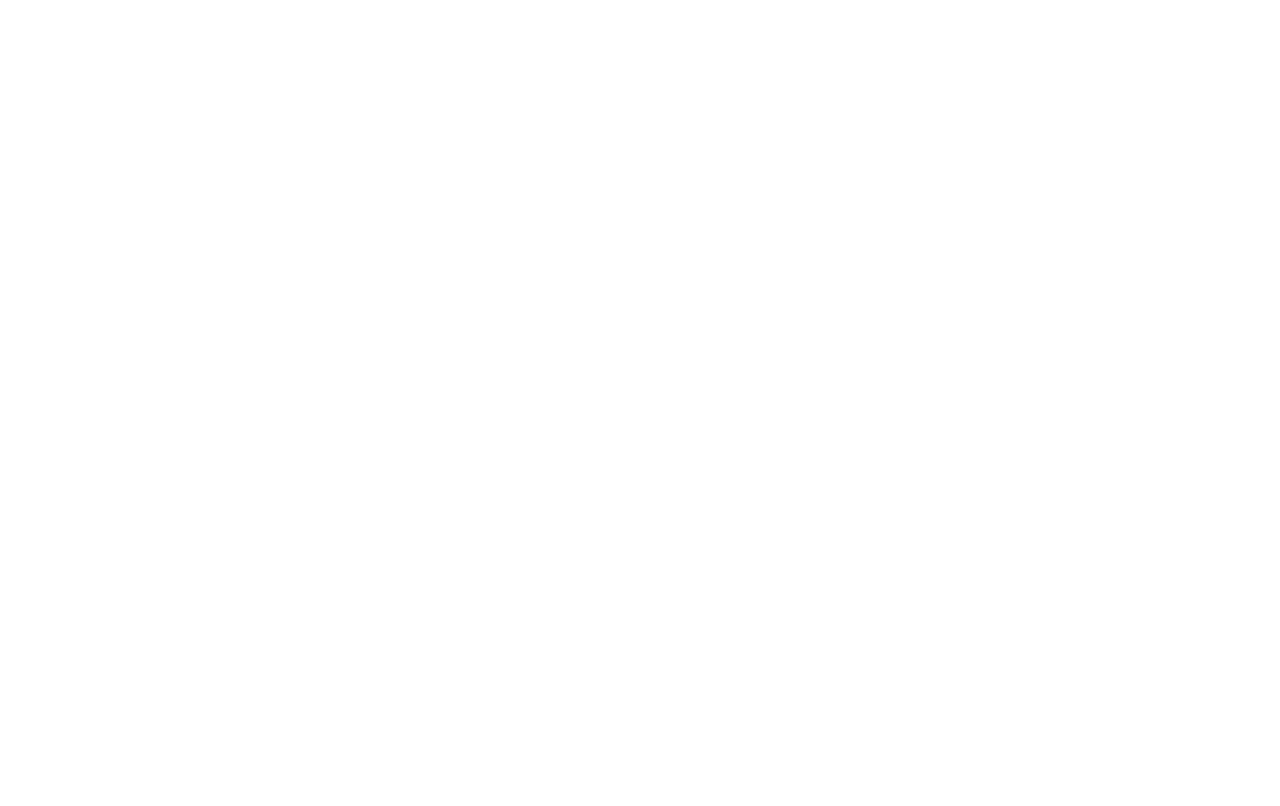
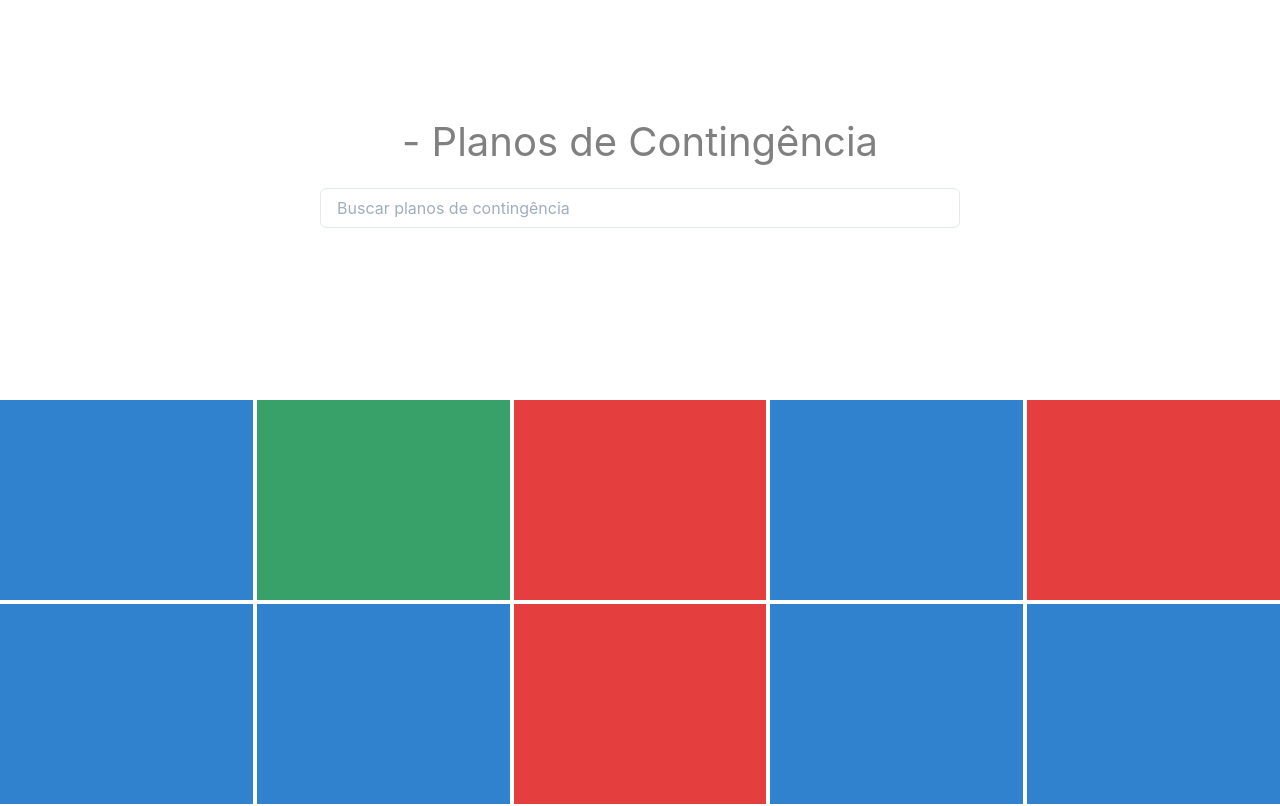
Before and after one commit to rique223/mvp-mayday, a React (Create React App) app: page /contingencias/1 in a window 1280 px wide. Before the commit this address had no page. Shown: the top 806 px of the page. Built offline with nearby package versions, Linux system fonts and the light colour scheme.

Commit message:
feat(Plano de Contingencia): :sparkles: Leitura da informacao da route e flex css
verifica a informacao da rota, busca o nome da cidade e faz o flex

```diff
--- a/src/App.jsx
+++ b/src/App.jsx
@@ -12,7 +12,9 @@
         <Routes>
           <Route path="/" element={<HomeScreen />} />
           <Route path="modulos" element={<ModulosScreen />} />
-          <Route path="contingencia/:idCidade" element={<ContingenciaScreen />} />
+          <Route path="contingencias/:idCidade" element={<ContingenciaScreen />} />
+          {/* <Route path="contingencia/:idCidade" render={(props) => <ContingenciaScreen props={props} />} /> */}
+
         </Routes>
       </BrowserRouter>
     </CidadesContextProvider>
--- a/src/Context/CidadesContext.jsx
+++ b/src/Context/CidadesContext.jsx
@@ -7,8 +7,10 @@
 
     const [cidades, setCidades] = useState([]);
 
+    const findCidadeById = (listaCidades,valor) => listaCidades.filter((x) => x.value === valor).map((v) => v.label);
+
     return (
-        <CidadesContext.Provider value={{cidades, setCidades}}>
+        <CidadesContext.Provider value={{cidades, setCidades, findCidadeById}}>
             {children}
         </CidadesContext.Provider>
     )
--- a/src/Pages/HomeScreen/ContingenciaScreen.jsx
+++ b/src/Pages/HomeScreen/ContingenciaScreen.jsx
@@ -2,24 +2,30 @@
   Avatar,
   Box,
   Button,
+  Container,
   Flex,
+  Grid,
+  GridItem,
   Heading,
   Input,
   Text,
 } from "@chakra-ui/react";
+
 import { SearchIcon } from "@chakra-ui/icons";
 import "../../App.scss";
 import { useContext, useEffect, useState } from "react";
 import fetchMunicipios from "../../Helpers/fetchMunicipios";
 import { CUIAutoComplete } from "chakra-ui-autocomplete";
-import { Link } from "react-router-dom";
+import { Link, useParams } from "react-router-dom";
 import { CidadesContext } from "../../Context/CidadesContext";
 
 const ContingenciaScreen = (props) => {
+  const { cidades, setCidades, findCidadeById } = useContext(CidadesContext);
+  let { idCidade } = useParams();
 
   useEffect(() => {
-    console.log("props", props)
-  }, [])
+    console.log("props", cidades, idCidade);
+  }, []);
 
   return (
     <Flex
@@ -27,8 +33,47 @@
       h="100%"
       flexDir="column"
       alignItems="center"
-      paddingBlockStart="12rem"
     >
+      <Flex
+        w="50%"
+        h="50%"
+        flexDir="column"
+        alignItems="center"
+        paddingBlockStart="6rem"
+      >
+        <Box
+          padding="4"
+          color="grey"
+          maxW="lg"
+          fontSize={"40px"}
+          textAlign={"center"}
+        >
+          {findCidadeById(cidades, idCidade)} - Planos de Contingência
+        </Box>
+        <Input placeholder="Buscar planos de contingência" />
+      </Flex>
+      <Flex
+        w="100%"
+        h="50%"
+        flexDir="column"
+      >
+        <Box>
+          <Grid templateColumns="repeat(5, 1fr)" gap={1}>
+            <GridItem w="200" h="200" bg="blue.500" />
+            <GridItem w="200" h="200" bg="green.500" />
+            <GridItem w="200" h="200" bg="red.500" />
+            <GridItem w="200" h="200" bg="blue.500" />
+            <GridItem w="200" h="200" bg="red.500" />
+            <GridItem w="200" h="200" bg="blue.500" />
+            <GridItem w="200" h="200" bg="blue.500" />
+            <GridItem w="200" h="200" bg="red.500" />
+            <GridItem w="200" h="200" bg="blue.500" />
+            <GridItem w="200" h="200" bg="blue.500" />
+            <GridItem w="200" h="200" bg="blue.500" />
+            <GridItem w="200" h="200" bg="blue.500" />
+          </Grid>
+        </Box>
+      </Flex>
     </Flex>
   );
 };
--- a/src/Pages/HomeScreen/ModulosScreen.jsx
+++ b/src/Pages/HomeScreen/ModulosScreen.jsx
@@ -31,7 +31,7 @@
       // paddingBlockStart="12rem"
     >
       {cidades.map((c) => {
-        const link = "/contingencia/" + c.value;
+        const link = "/contingencias/" + c.value;
         return (
           <>
             <Link to={link} >
@@ -40,7 +40,7 @@
                 h="50%"
                 margin={"100"}
                 bg="green"
-                w="100%"
+                w="50%"
                 p={10}
                 color="white"
               >
```
